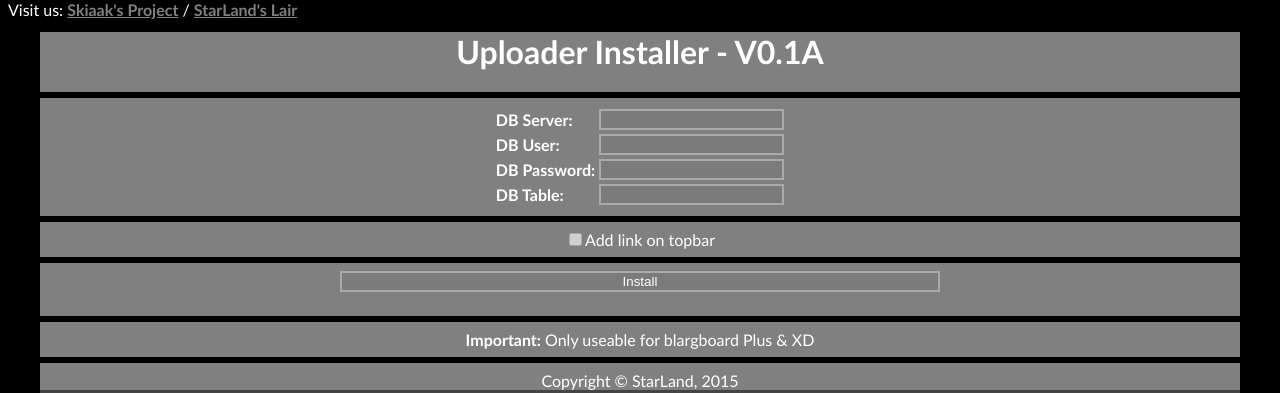
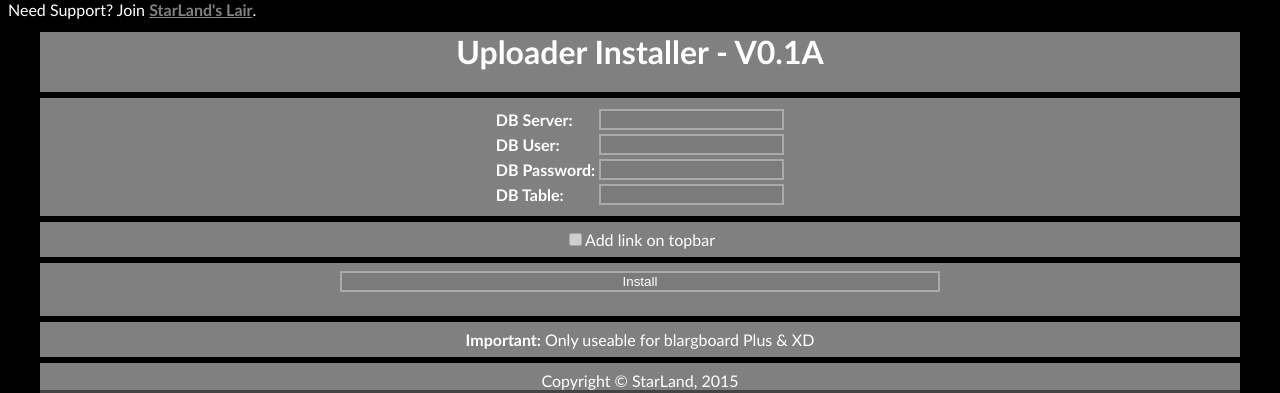
Before and after one commit to maorninja322/IceFile---Blargboard-Port, a PHP site: page / in a window 1280 px wide. Shown: the top 393 px of the page. Run offline with PHP 8.4, Linux system fonts and the light colour scheme.

Commit message:
Remove Skiaak's Corner and add tech support
Skiaak's corner shut down and the readme already has a tech support included

```diff
--- a/installer/index.php
+++ b/installer/index.php
@@ -57,7 +57,7 @@ div#animation a {
 </style>
 </head>
 <body>
-<div id="animation">Visit us: <a href="http://newersmb7.byethost8.com/" target="_blank">Skiaak's Project</a> / <a href="http://starland-lair.ml" target="_blank">StarLand's Lair</a></div>
+<div id="animation">Need Support? Join <a href="http://starland-lair.ml" target="_blank">StarLand's Lair</a>.</div>
 <form action="install.php" method="post">
 <div class="main" align="center">
 <h1>Uploader Installer - V0.1A</h1>
```
